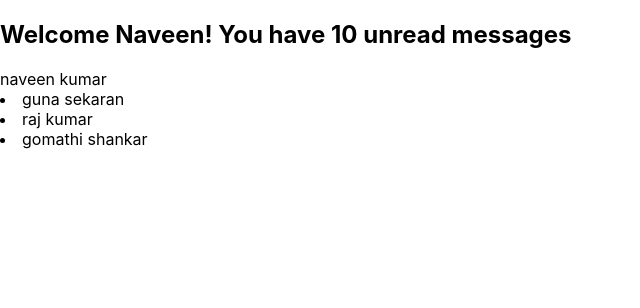
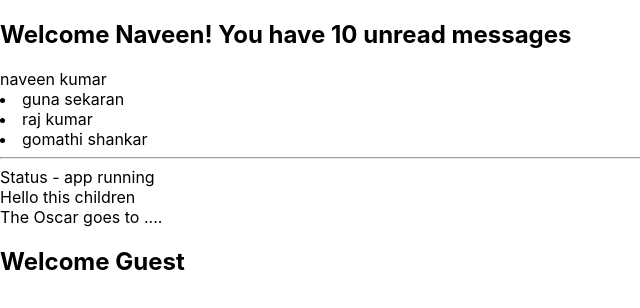
Before and after one commit to naveenkumardev65/react_typescript, a React (Create React App) app: page / in a window 1280 px wide. Shown: the top 308 px of the page, without its empty margins (0-640 px from the left). Built offline with nearby package versions, Linux system fonts and the light colour scheme.

Commit message:
Advanced Props

```diff
--- a/src/App.tsx
+++ b/src/App.tsx
@@ -1,6 +1,9 @@
 import Greet from './components/Greet';
+import Heading from './components/Heading';
+import Oscar from './components/Oscar';
 import Person from './components/Person';
 import PersonList from './components/PersonList';
+import Status from './components/Status';
 
 function App() {
 
@@ -29,6 +32,15 @@ function App() {
       <Greet name='Naveen' messageCount={10} isLoggedIn={true}/>
       <Person name={personName}/>
       <PersonList names={nameList}/>
+      <hr />
+
+      <Status status={false}/>
+      <Heading>Hello this children</Heading>
+
+      <Oscar>
+        <Heading>The Oscar goes to ....</Heading>
+      </Oscar>
+      <Greet name={'Kumar'} isLoggedIn={false}/>
     </div>
   );
 }
--- a/src/components/Greet.tsx
+++ b/src/components/Greet.tsx
@@ -1,14 +1,15 @@
 
 type GreetProps = {
     name: string,
-    messageCount: number,
+    messageCount?: number, // Optional
     isLoggedIn: boolean
 }
 
 function Greet(props: GreetProps) {
+    const { messageCount = 0 } = props;
     return <div>
         <h2>
-            {props.isLoggedIn ? `Welcome ${props.name}! You have ${props.messageCount} unread messages` : 'Welcome Guest'}
+            {props.isLoggedIn ? `Welcome ${props.name}! You have ${messageCount} unread messages` : 'Welcome Guest'}
         </h2>
     </div>
 
--- /dev/null
+++ b/src/components/Heading.tsx
@@ -0,0 +1,7 @@
+
+type HeadingProps = {
+    children: string
+}
+export default function Heading(props: HeadingProps) {
+  return <div>{props?.children}</div>;
+}
--- /dev/null
+++ b/src/components/Oscar.tsx
@@ -0,0 +1,7 @@
+type OscarProps = {
+    children: React.ReactNode
+}
+
+export default function Oscar(props: OscarProps) {
+  return <div>{props?.children}</div>;
+}
--- /dev/null
+++ b/src/components/Status.tsx
@@ -0,0 +1,17 @@
+type StatusProps = {
+    status : 'loading' | 'success' | 'error' | false | undefined
+}
+
+export default function Status(props: StatusProps) {
+    let message;
+    if(props?.status === 'loading') {
+        message = 'Loading...';
+    } else if(props?.status === 'success') {
+        message = 'Data fetched successfully';
+    } else if(props?.status === 'error') {
+        message = 'Fetching data error';
+    } else {
+        message = 'app running'
+    }
+  return <div>Status - {message}</div>;
+}
```
